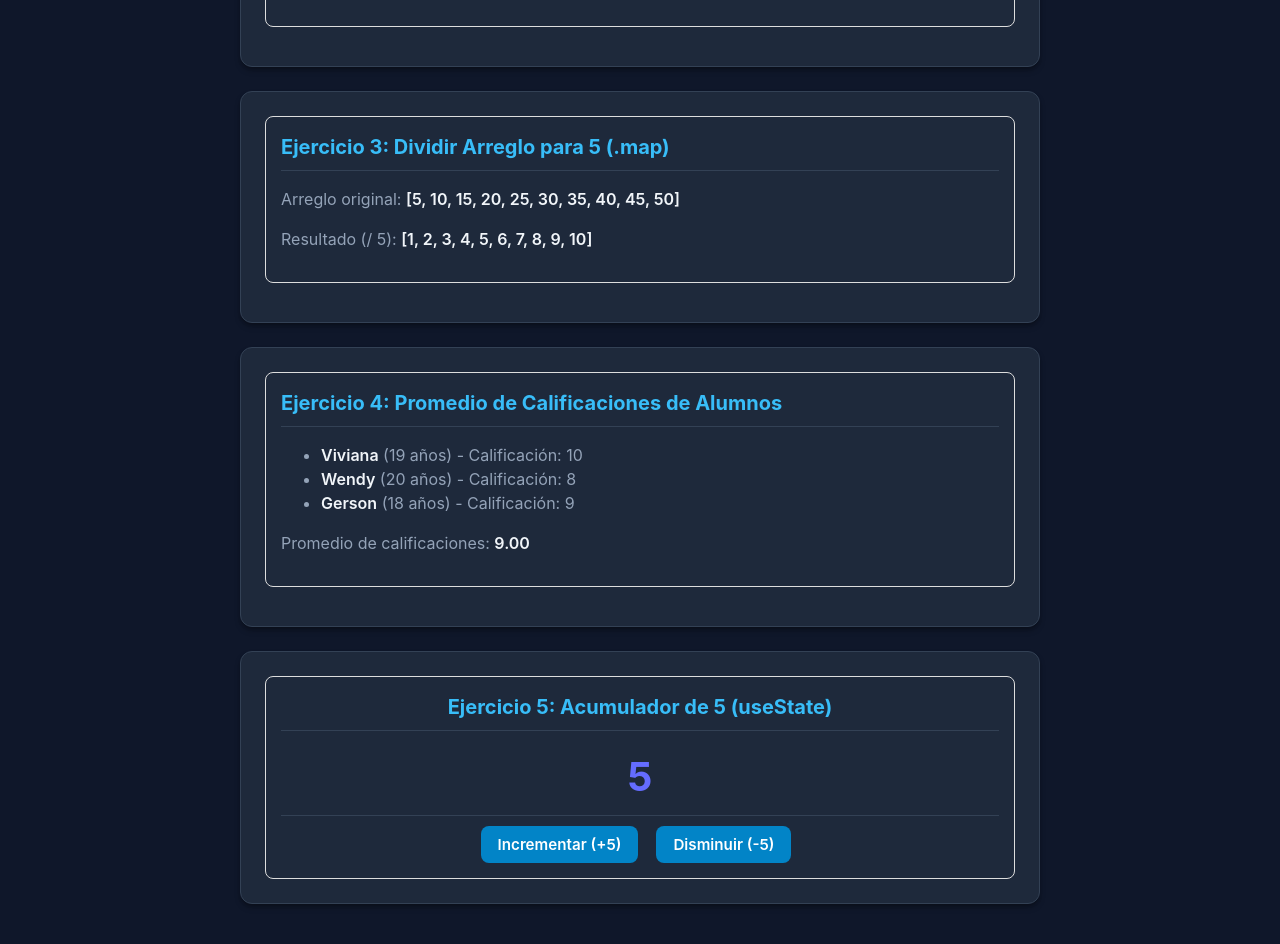
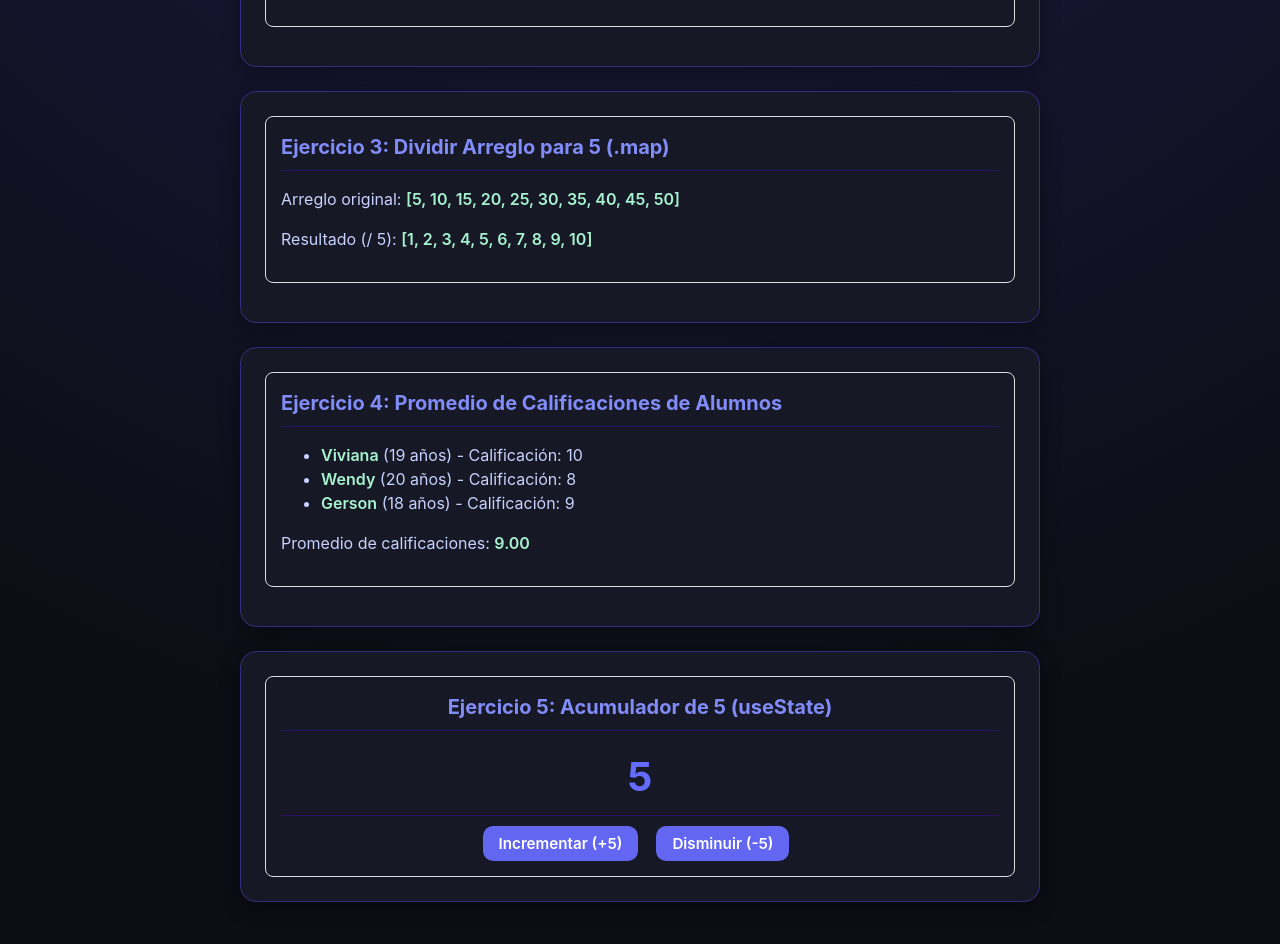
Before and after one commit to JerezGael/gael-jerez-proyecto-react-pea, a React (Vite) app: page / in a window 1280 px wide. Shown: the part 600-1544 px from the top of the page. Built offline with nearby package versions, Linux system fonts and the light colour scheme.

Commit message:
style: aplicación de paleta de colores índigo/neón

```diff
--- a/src/index.css
+++ b/src/index.css
@@ -4,8 +4,8 @@
   font-weight: 400;
 
   color-scheme: dark;
-  color: #e2e8f0;
-  background-color: #0f172a;
+  color: #f3f4f6;
+  background-color: #0d0e15;
 
   font-synthesis: none;
   text-rendering: optimizeLegibility;
@@ -20,6 +20,7 @@ body {
   min-width: 320px;
   min-height: 100vh;
   padding: 40px 20px;
+  background: radial-gradient(circle at top, #1e1b4b 0%, #0d0e15 80%);
 }
 
 #root {
@@ -27,60 +28,62 @@ body {
   max-width: 800px;
 }
 
-/* Tarjetas para los ejercicios */
+/* Tarjetas */
 .card {
-  background-color: #1e293b;
-  border: 1px solid #334155;
-  border-radius: 12px;
+  background-color: #161825;
+  border: 1px solid #312e81;
+  border-radius: 16px;
   padding: 24px;
   margin-bottom: 24px;
-  box-shadow: 0 4px 6px -1px rgba(0, 0, 0, 0.3), 0 2px 4px -2px rgba(0, 0, 0, 0.3);
-  transition: transform 0.2s ease, box-shadow 0.2s ease;
+  box-shadow: 0 4px 20px rgba(0, 0, 0, 0.4);
+  transition: transform 0.2s ease, border-color 0.2s ease, box-shadow 0.2s ease;
 }
 
 .card:hover {
-  transform: translateY(-2px);
-  box-shadow: 0 10px 15px -3px rgba(0, 0, 0, 0.4);
+  transform: translateY(-3px);
+  border-color: #6366f1;
+  box-shadow: 0 8px 30px rgba(99, 102, 241, 0.25);
 }
 
 .card h2, .card h3 {
-  color: #38bdf8;
+  color: #818cf8;
   margin-top: 0;
   margin-bottom: 16px;
   font-size: 1.25rem;
-  border-bottom: 1px solid #334155;
+  border-bottom: 1px solid #2e1065;
   padding-bottom: 8px;
 }
 
 .card p, .card li {
-  color: #94a3b8;
+  color: #c7d2fe;
   font-size: 1rem;
 }
 
 .card strong, .card span.highlight {
-  color: #f1f5f9;
+  color: #a7f3d0; /* Verde esmeralda para destacar números y valores */
   font-weight: 600;
 }
 
-/* Botones para el Ejercicio 5 u otros interactivos */
+/* Botones */
 button {
-  border-radius: 8px;
-  border: 1px solid transparent;
-  padding: 0.6em 1.2em;
+  border-radius: 10px;
+  border: none;
+  padding: 0.6em 1.3em;
   font-size: 0.95em;
   font-weight: 600;
   font-family: inherit;
-  background-color: #0284c7;
+  background-color: #6366f1;
   color: #ffffff;
   cursor: pointer;
-  transition: background-color 0.25s, transform 0.1s;
+  transition: background-color 0.2s, transform 0.1s, box-shadow 0.2s;
   margin-right: 8px;
 }
 
 button:hover {
-  background-color: #0369a1;
+  background-color: #4f46e5;
+  box-shadow: 0 0 12px rgba(99, 102, 241, 0.6);
 }
 
 button:active {
-  transform: scale(0.98);
+  transform: scale(0.97);
 }
```
